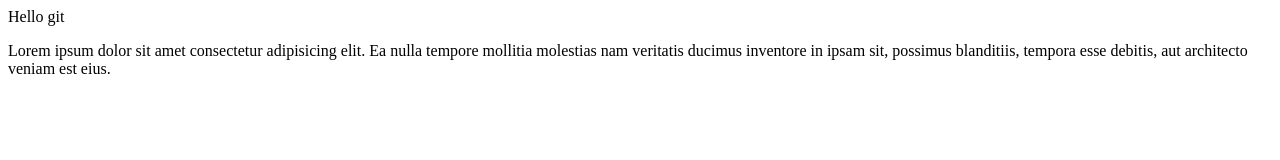
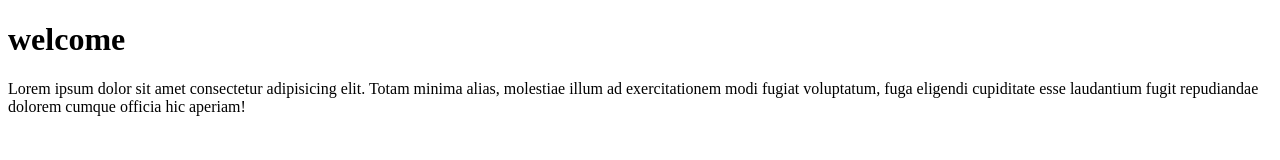
Before and after one commit to 9veendev/git, a plain HTML site: page index.html in a window 1280 px wide. Drawn offline with Linux system fonts and the light colour scheme.

Commit message:
Just Welcome

```diff
--- a/index.html
+++ b/index.html
@@ -1,3 +1,4 @@
+<!DOCTYPE html>
 <html lang="en">
 <head>
     <meta charset="UTF-8">
@@ -6,7 +7,7 @@
     <title>Document</title>
 </head>
 <body>
-    <p> Hello git</p>
-    <p>Lorem ipsum dolor sit amet consectetur adipisicing elit. Ea nulla tempore mollitia molestias nam veritatis ducimus inventore in ipsam sit, possimus blanditiis, tempora esse debitis, aut architecto veniam est eius.</p>
+    <h1>welcome</h1>
+    <p>Lorem ipsum dolor sit amet consectetur adipisicing elit. Totam minima alias, molestiae illum ad exercitationem modi fugiat voluptatum, fuga eligendi cupiditate esse laudantium fugit repudiandae dolorem cumque officia hic aperiam!</p>
 </body>
 </html>
```
